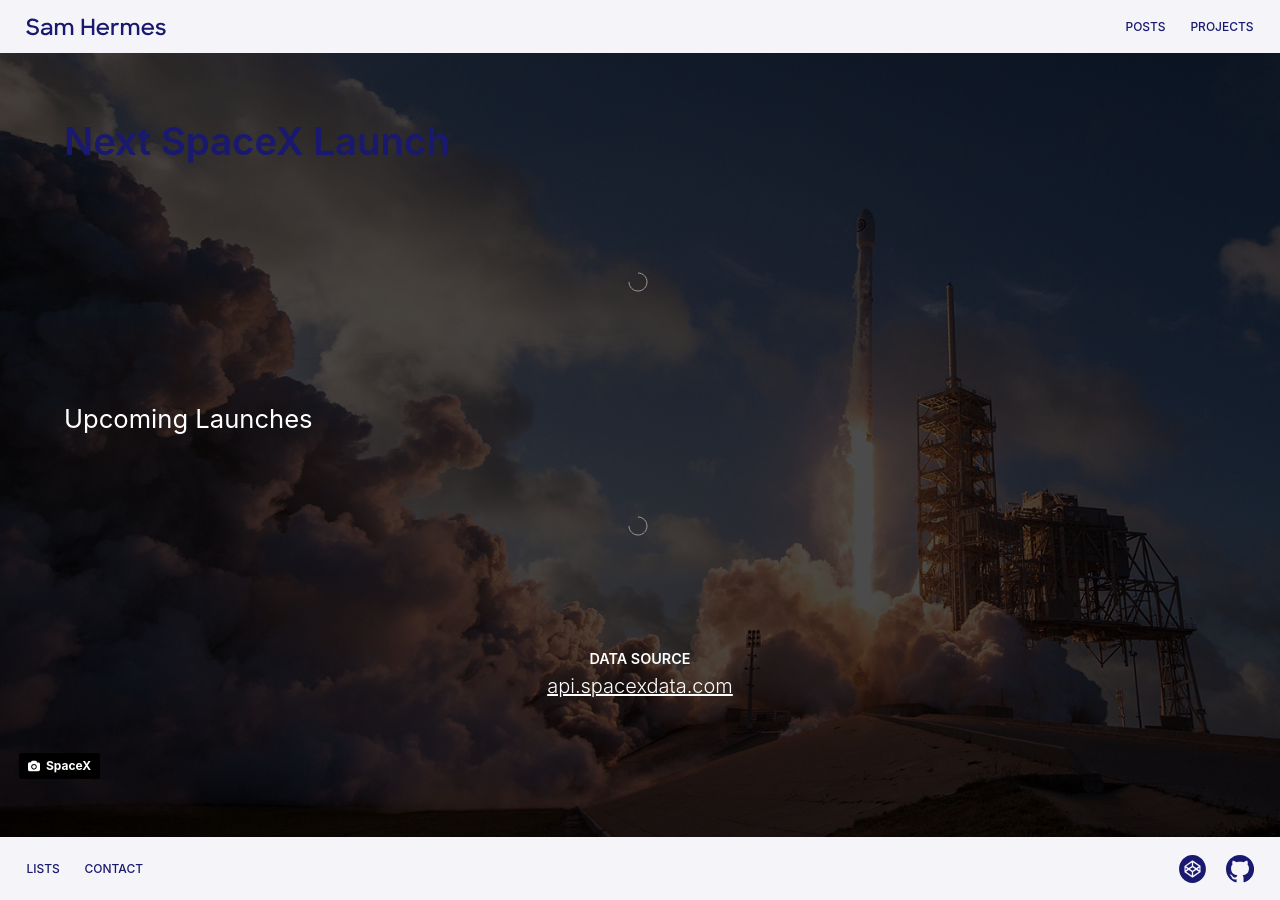
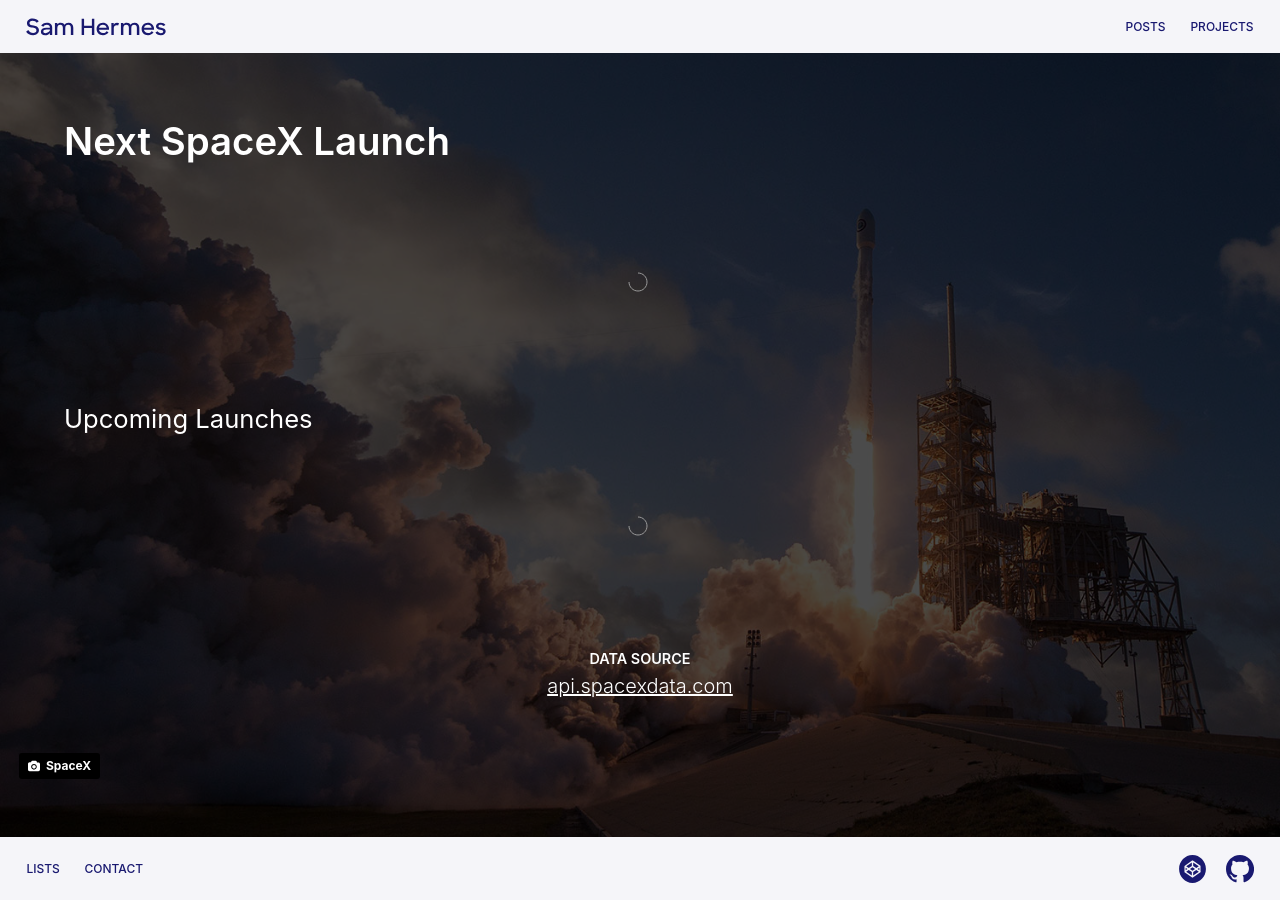
Before and after one commit to samhermes/samhermes.github.io, a Jekyll site: the page built from next-spacex-launch/index.md, in a window 1280 px wide. Built offline with Jekyll 4.4.1, drawn with Linux system fonts in a browser that asks for light colours.

Commit message:
Fix for SpaceX page title

```diff
--- a/_sass/_spacex.scss
+++ b/_sass/_spacex.scss
@@ -33,6 +33,10 @@
 
 	.post-header {
 		text-align: center;
+	}
+
+	.page-title {
+		color: #fff;
 	}
 
 	.loading-state {
```
